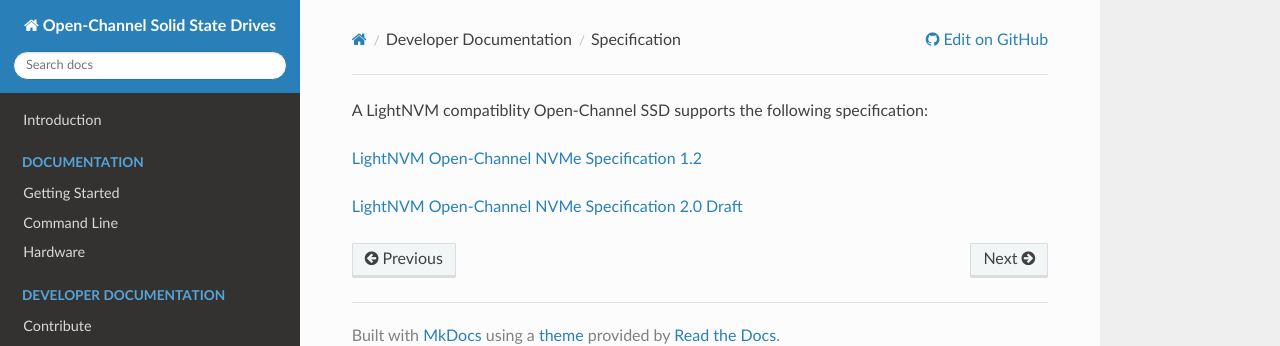
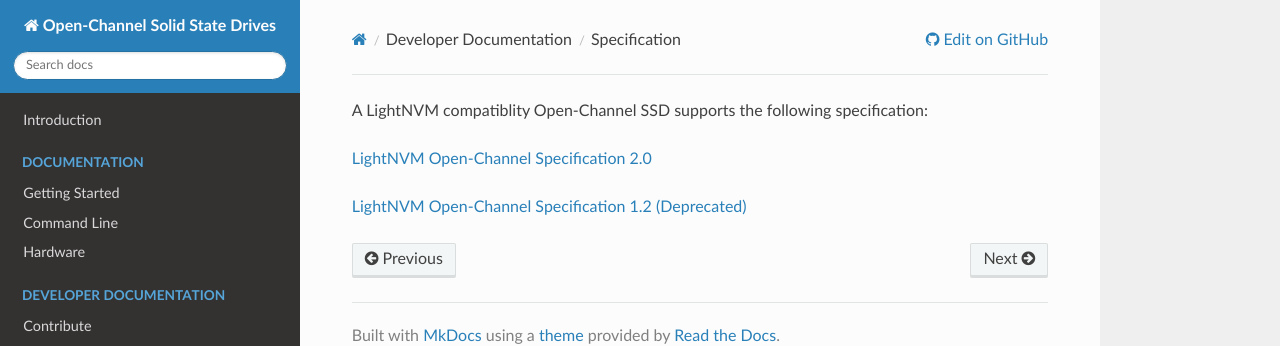
Before and after one commit to OpenChannelSSD/documentation, an MkDocs documentation site: the page built from docs/specification.md, in a window 1280 px wide. Shown: the top 346 px of the page. Built offline with MkDocs 1.6.1, drawn with Linux system fonts in a browser that asks for light colours; nearby versions of some CDN libraries; old or Windows-style settings are respelled for this version of MkDocs.

Commit message:
Update specification.md
Add 2.0 link

```diff
--- a/docs/specification.md
+++ b/docs/specification.md
@@ -1,6 +1,6 @@
 
 A LightNVM compatiblity Open-Channel SSD supports the following specification:
 
-[LightNVM Open-Channel NVMe Specification 1.2](http://bit.ly/2gfidpQ)
+[LightNVM Open-Channel Specification 2.0](http://bit.ly/ocssd2)
 
-[LightNVM Open-Channel NVMe Specification 2.0 Draft](http://bit.ly/2f61fyc)
+[LightNVM Open-Channel Specification 1.2 (Deprecated)](http://bit.ly/2gfidpQ)
```
